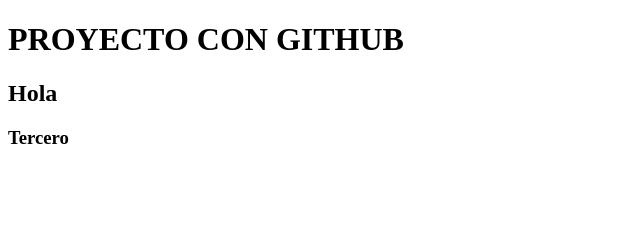
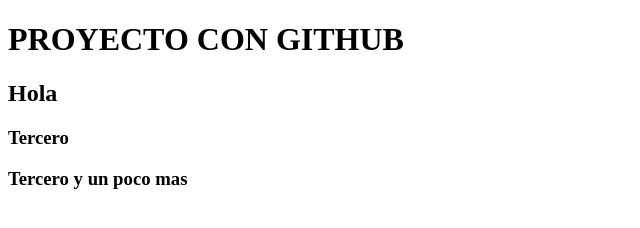
Before and after one commit to 66RAPTOR/PaginaUno, a plain HTML site: page index.html in a window 1280 px wide. Shown: the whole page, without its empty margins (0-640 px from the left). Drawn offline with Linux system fonts and the light colour scheme.

Commit message:
Update index.html
Tercer y uno mas

```diff
--- a/index.html
+++ b/index.html
@@ -9,5 +9,6 @@
     <h1> PROYECTO CON GITHUB</h1>
     <h2>Hola </h2>
     <h3>Tercero</h3>
+    <h3>Tercero y un poco mas </h3>
 </body>
 </html>
```
